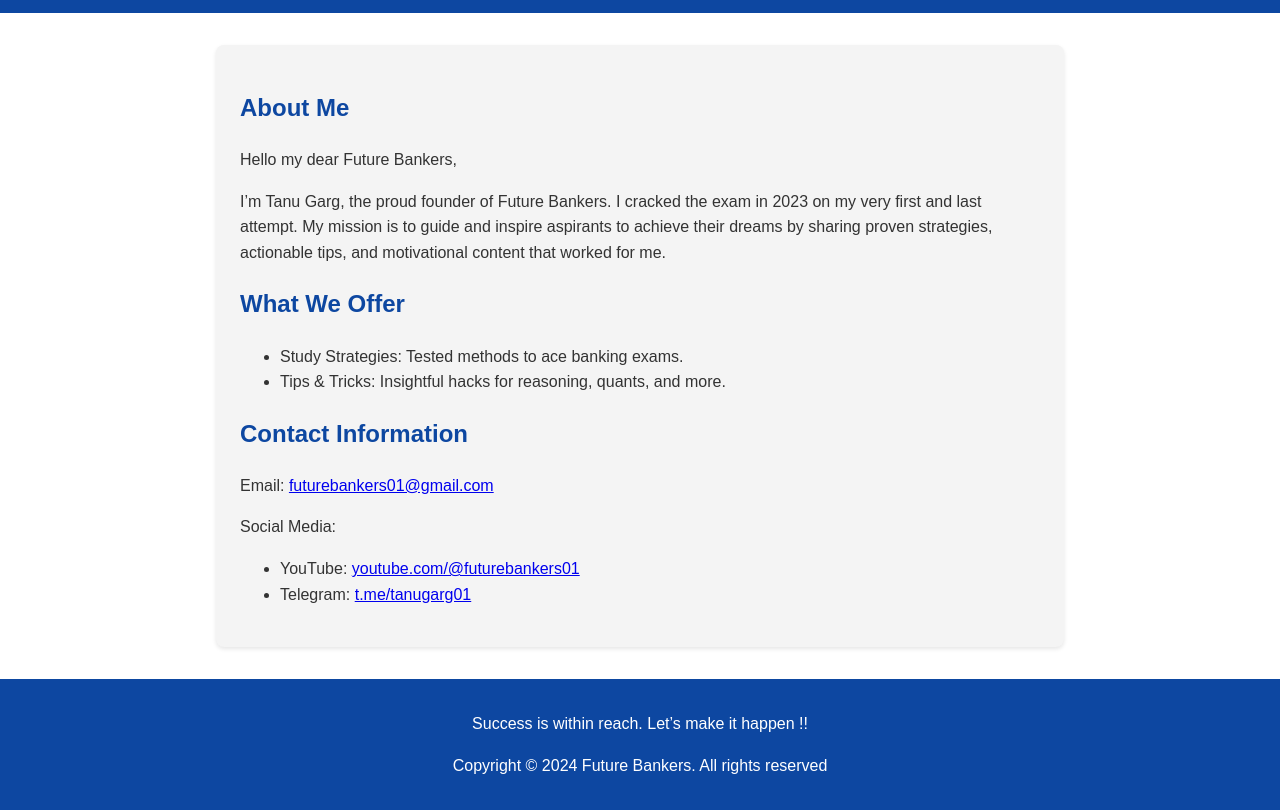
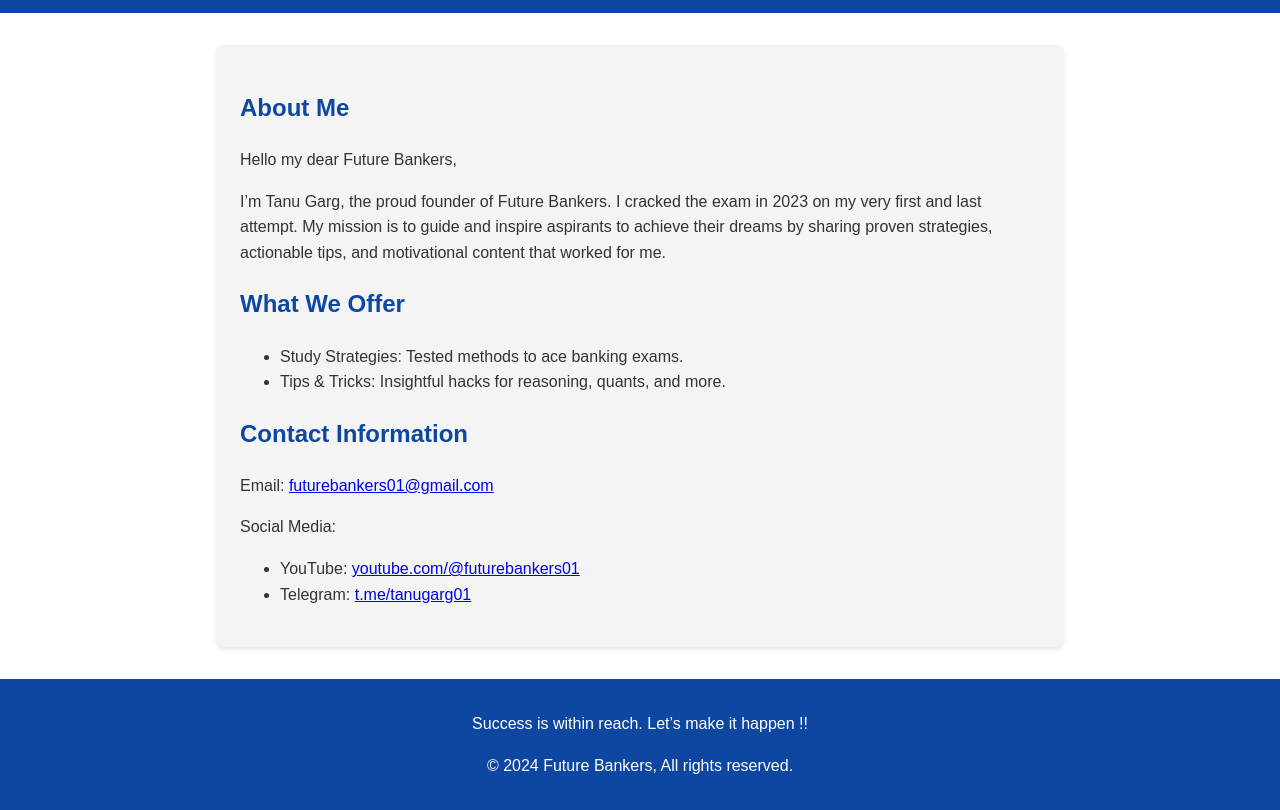
Before and after one commit to akikr-dev/future-bankers, a plain HTML site: page index.html in a window 1280 px wide. Shown: the part 114-924 px from the top of the page. Drawn offline with Linux system fonts and the light colour scheme.

Commit message:
Modify: The copyright section

```diff
--- a/index.html
+++ b/index.html
@@ -101,7 +101,7 @@
 
   <footer>
     <p>Success is within reach. Let’s make it happen !!</p>
-    <p>Copyright &copy; <script type="text/javascript">document.write(new Date().getFullYear());</script> Future Bankers. All rights reserved</p>
+    <p>&copy; <script type="text/javascript">document.write(new Date().getFullYear());</script> Future Bankers, All rights reserved.</p>
   </footer>
 </body>
 
```
